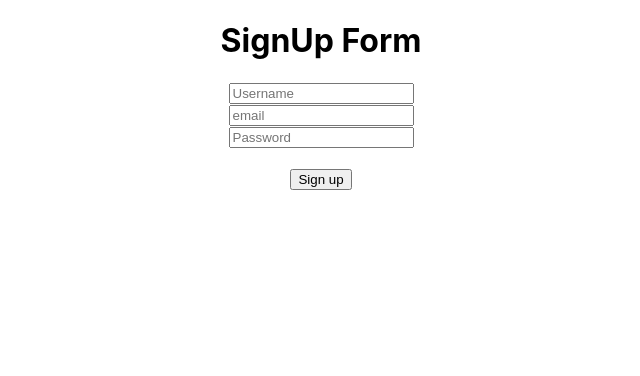
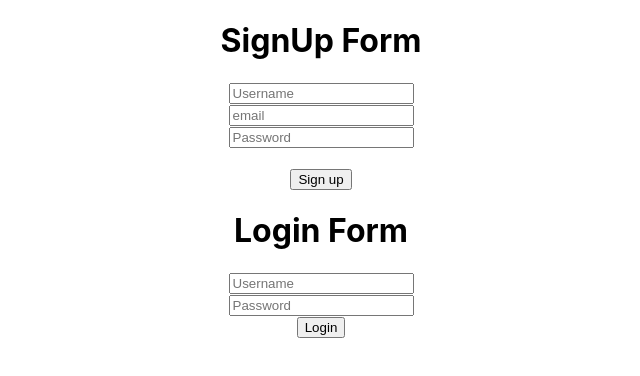
Before and after one commit to bouaik/Cars-booking, a React (Create React App) app: page / in a window 1280 px wide. Shown: the top 376 px of the page, without its empty margins (319-959 px from the left). Built offline with nearby package versions, Linux system fonts and the light colour scheme.

Commit message:
Create login component and request works

```diff
--- a/src/App.js
+++ b/src/App.js
@@ -1,11 +1,13 @@
 import React from 'react';
 import './App.css';
+import LoginComponent from './components/LoginComponent';
 import SignUpComponent from './components/SignUpComponent';
 
 function App() {
   return (
     <div className="App">
       <SignUpComponent />
+      <LoginComponent />
     </div>
   );
 }
--- /dev/null
+++ b/src/components/LoginComponent.js
@@ -0,0 +1,57 @@
+import React, { useState } from 'react';
+import { connect } from 'react-redux';
+import { fetchUser } from '../redux/actions/userActions';
+
+const LoginComponent = ({ fetchUser }) => {
+  const [user, setUser] = useState({
+    username: '',
+    password: '',
+  });
+
+  const handleOnChange = (e) => {
+    const { name, value } = e.target;
+    setUser({ ...user, [name]: value });
+  };
+
+  const handleOnSubmit = (e) => {
+    e.preventDefault();
+    fetchUser(user);
+    setUser({
+      username: '',
+      password: '',
+    });
+  };
+
+  return (
+    <div>
+      <h1>Login Form</h1>
+      <form onSubmit={handleOnSubmit}>
+        <input
+          type="text"
+          name="username"
+          placeholder="Username"
+          value={user.username}
+          onChange={handleOnChange}
+        />
+        <br />
+        <input
+          type="password"
+          name="password"
+          placeholder="Password"
+          value={user.password}
+          onChange={handleOnChange}
+        />
+        <br />
+        <input type="submit" value="Login" />
+      </form>
+    </div>
+  );
+};
+
+const mapDispatchToProps = (dispatch) => {
+  return {
+    fetchUser: (userInfo) => dispatch(fetchUser(userInfo)),
+  };
+};
+
+export default connect(null, mapDispatchToProps)(LoginComponent);
```
